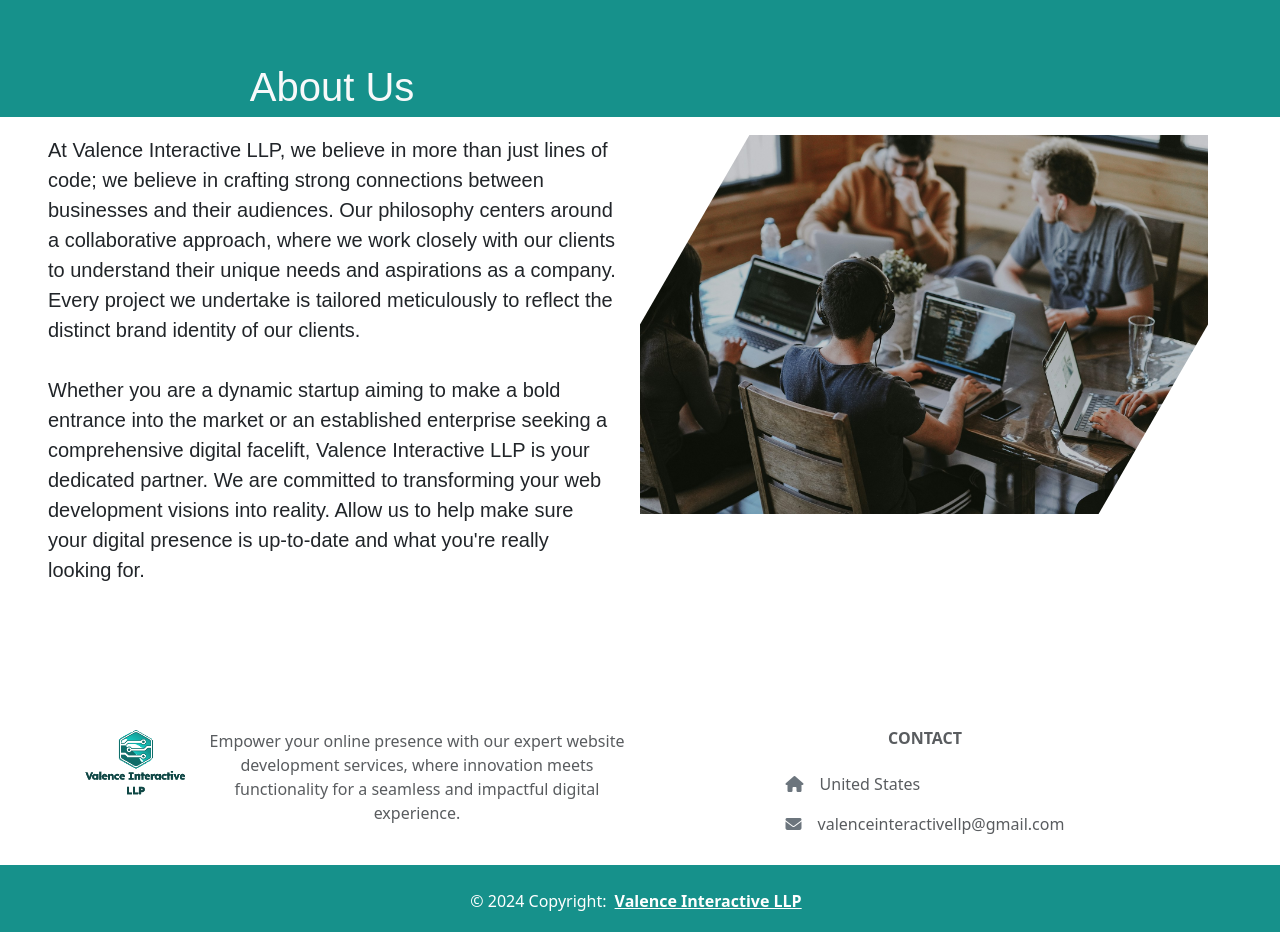
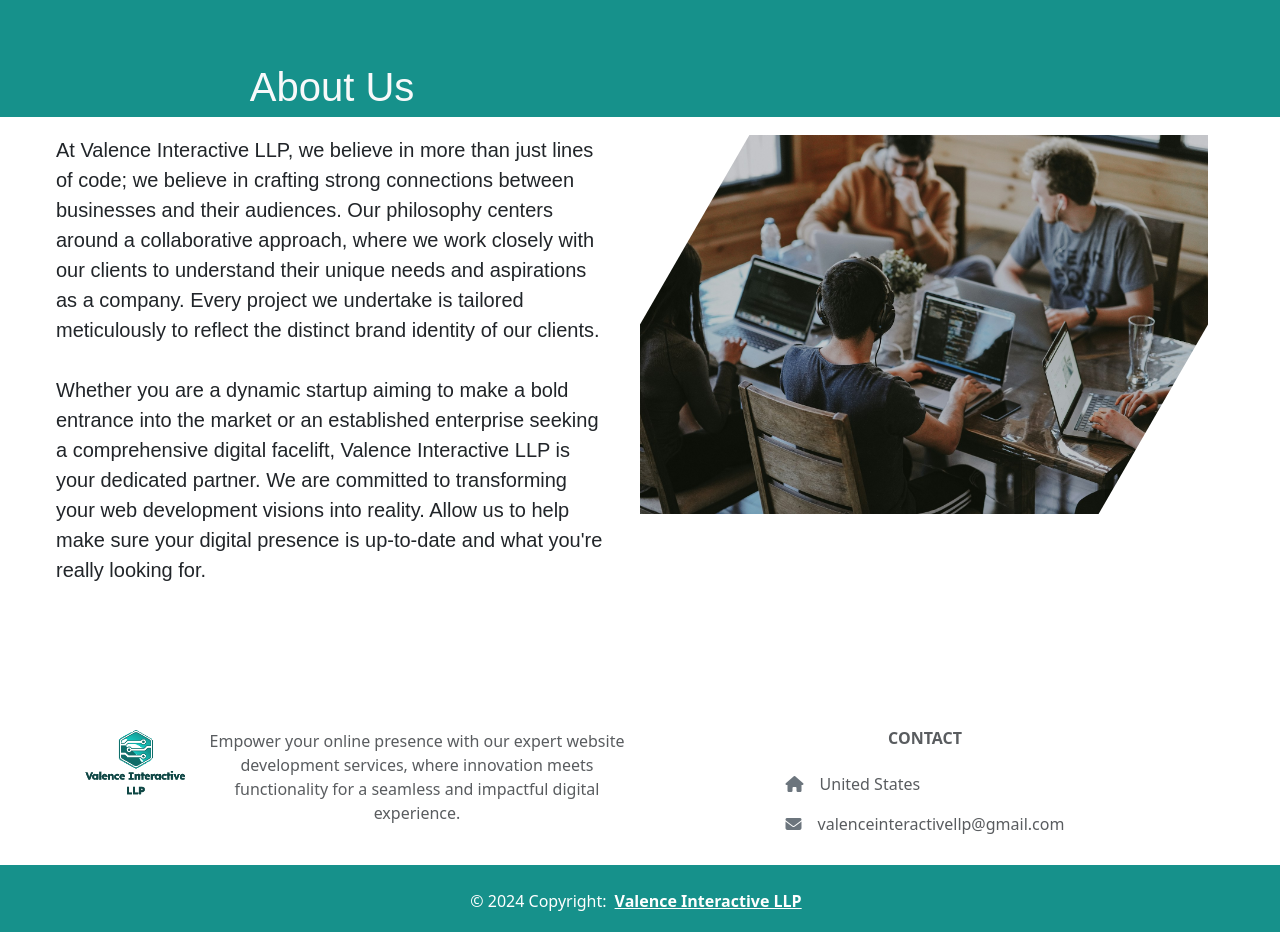
Before and after one commit to johnboy514/ValenceInteractiveLLP, a React (Create React App) app: page / in a window 1280 px wide. Shown: the part 3480-4412 px from the top of the page. Built offline with nearby package versions, Linux system fonts and the light colour scheme; a web font is replaced by a local one.

Commit message:
demon test 4

```diff
--- a/src/App.js
+++ b/src/App.js
@@ -10,7 +10,7 @@
   return (
     <div className="App">
     <Router>
-        <Navbar />
+        {/* <Navbar /> */}
         <Routes>
           <Route path="/" element={<Home />} />
           <Route path="*" element={<Navigate to="/"/>} />
--- a/src/components/Home.js
+++ b/src/components/Home.js
@@ -587,7 +587,7 @@
             <div className="col-lg-6 d-flex flex-column" style={{ fontFamily: '"Teachers", sans-serif' }}>
               <h1 className="mb-3 text-center text-light">About Us</h1>
               <div style={{ textAlign: 'left' }}>
-                <div className="mt-2" style={{ fontSize: "20px" }}>
+                <div className="mt-2 mx-2" style={{ fontSize: "20px" }}>
                     At Valence Interactive LLP, we believe in more than just lines of code;
                     we believe in crafting strong connections between businesses and their audiences. Our philosophy
                     centers around a collaborative approach, where we work closely with our clients to understand
```
